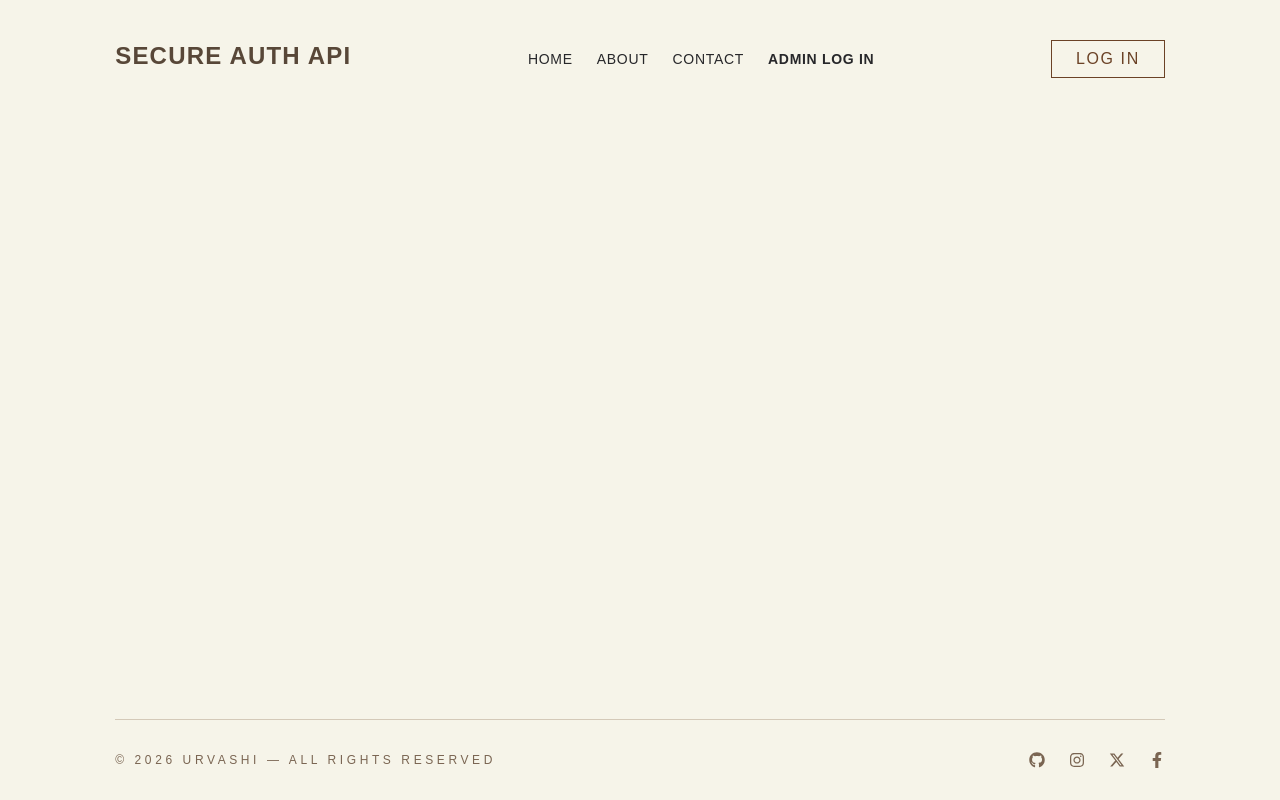
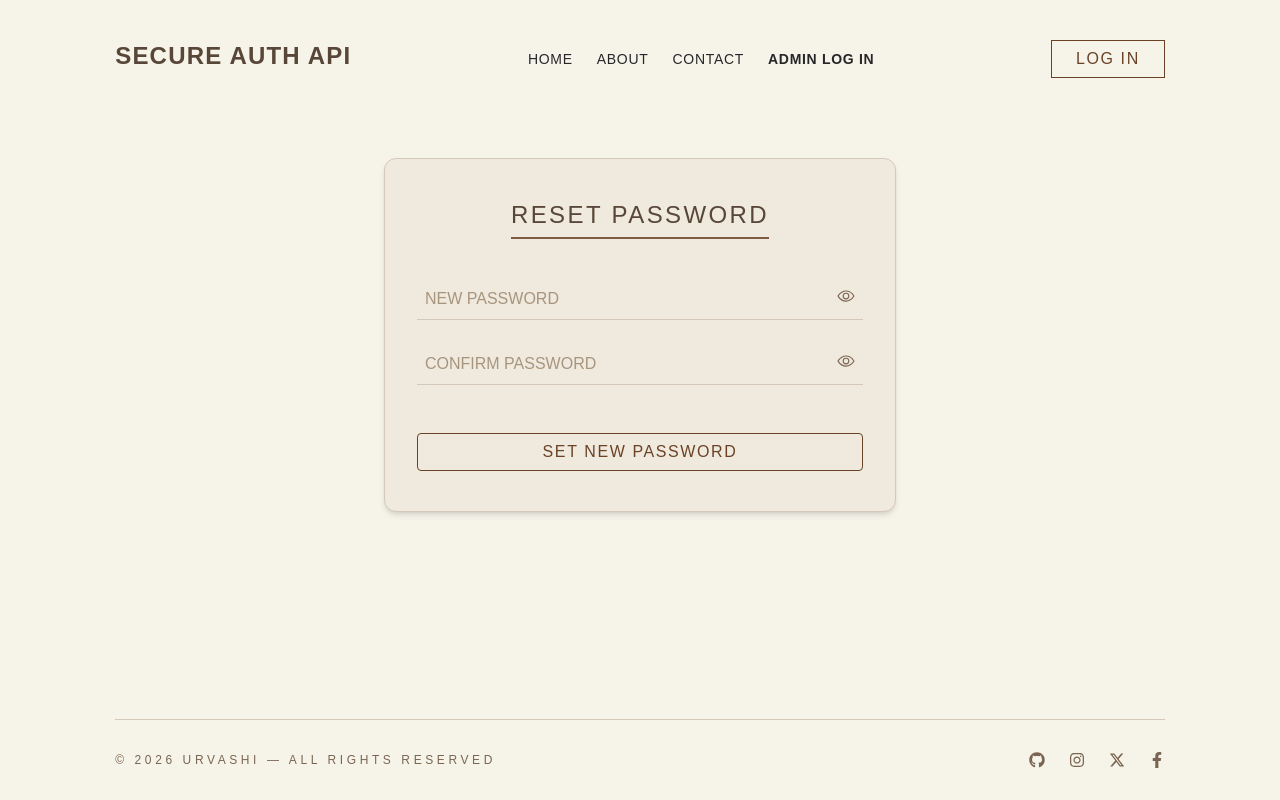
Before and after one commit to urvashidab/AuthSystemMERN, a React (Vite) app in the folder client/: page /resetpassword in a window 1280 px wide. Built offline with nearby package versions, Linux system fonts and the light colour scheme.

Commit message:
reset password page  UI completed

```diff
--- a/client/src/pages/ResetPassword.jsx
+++ b/client/src/pages/ResetPassword.jsx
@@ -1,7 +1,61 @@
-import React from "react";
+import React, { useState } from "react";
+import { NavLink } from "react-router-dom";
+import { IoEyeOutline, IoEyeOffOutline } from "react-icons/io5";
+const ResetPassword = () => {
+  const [hidePassword, setHidePassword] = useState(true);
+  const [hideConfirmPassword, setHideConfirmPassword] = useState(true);
 
-const ResetPassword = () => {
-  return <></>;
+  const toggleHidePassword = () => setHidePassword((prev) => !prev);
+  const toggleConfirmHidePassword = () =>
+    setHideConfirmPassword((prev) => !prev);
+  return (
+    <div className="py-10 w-full">
+      <div className="bg-cardBg border border-border rounded-xl px-8 py-10 flex flex-col gap-6 max-w-lg mx-auto   shadow-md">
+        {/* title */}
+        <div className="flex justify-center">
+          <h2 className="page-title">reset password</h2>
+        </div>
+
+        <form className="flex flex-col gap-4  mt-6">
+          <div className="relative">
+            <input
+              type={hidePassword ? "password" : "text"}
+              required
+              placeholder="NEW PASSWORD"
+              className="w-full form-input"
+            />
+
+            <button
+              type="button"
+              onClick={toggleHidePassword}
+              className="absolute right-2 top-2 cursor-pointer text-lg text-mutedText hover:text-accentHover "
+            >
+              {hidePassword ? <IoEyeOutline /> : <IoEyeOffOutline />}
+            </button>
+          </div>
+          <div className="relative">
+            <input
+              type={hideConfirmPassword ? "password" : "text"}
+              required
+              placeholder="CONFIRM PASSWORD"
+              className="w-full form-input"
+            />
+
+            <button
+              type="button"
+              onClick={toggleConfirmHidePassword}
+              className="absolute right-2 top-2 cursor-pointer text-lg text-mutedText hover:text-accentHover "
+            >
+              {hideConfirmPassword ? <IoEyeOutline /> : <IoEyeOffOutline />}
+            </button>
+          </div>
+          <button type="submit" className="btn py-1.5 px-6 mt-6 rounded">
+            set new password
+          </button>
+        </form>
+      </div>
+    </div>
+  );
 };
 
 export default ResetPassword;
```
